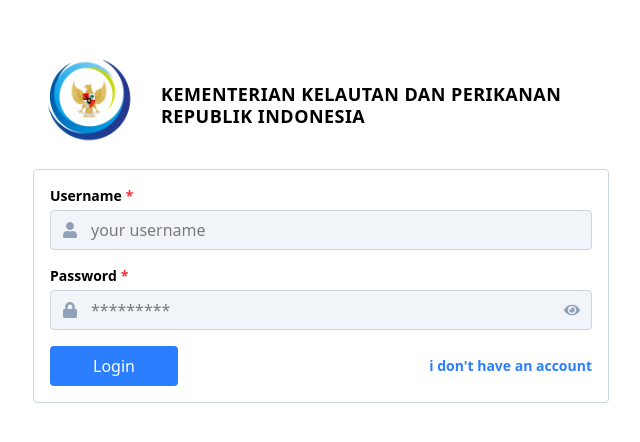
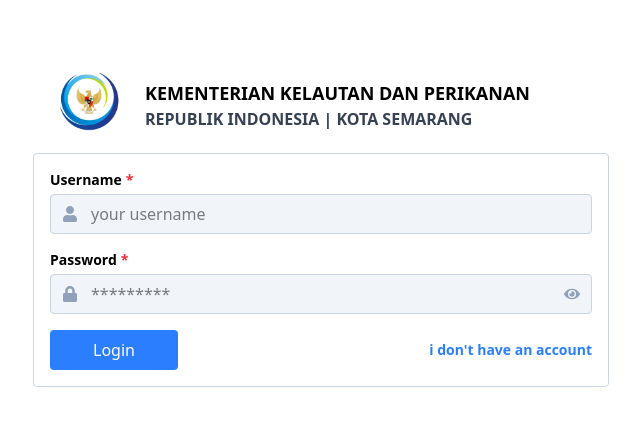
Before and after one commit to yudhaginongpratidina/kkp-semarang, a React (Vite) app: page / in a window 1280 px wide. Shown: the part 174-616 px from the top of the page, without its empty margins (319-959 px from the left). Built offline with nearby package versions, Linux system fonts and the light colour scheme.

Commit message:
update ui auth

```diff
--- a/src/features/History/DetailHistory.tsx
+++ b/src/features/History/DetailHistory.tsx
@@ -57,21 +57,21 @@
                             <div className="flex items-center gap-3">
                                 <MdFingerprint className="w-5 h-5 text-blue-600" />
                                 <div className="flex gap-2">
-                                    <span className="text-sm font-medium text-gray-600 min-w-[120px]">NIK</span>
+                                    <span className="text-sm font-medium text-gray-600 min-w-30">NIK</span>
                                     <span className="text-sm text-gray-800">: 0000000000</span>
                                 </div>
                             </div>
                             <div className="flex items-center gap-3">
                                 <MdPerson className="w-5 h-5 text-blue-600" />
                                 <div className="flex gap-2">
-                                    <span className="text-sm font-medium text-gray-600 min-w-[120px]">Nama Lengkap</span>
+                                    <span className="text-sm font-medium text-gray-600 min-w-30">Nama Lengkap</span>
                                     <span className="text-sm text-gray-800">: Silent Hil</span>
                                 </div>
                             </div>
                             <div className="flex items-center gap-3">
                                 <MdLocationOn className="w-5 h-5 text-blue-600" />
                                 <div className="flex gap-2">
-                                    <span className="text-sm font-medium text-gray-600 min-w-[120px]">Alamat</span>
+                                    <span className="text-sm font-medium text-gray-600 min-w-30">Alamat</span>
                                     <span className="text-sm text-gray-800">: Jln Kenangan</span>
                                 </div>
                             </div>
--- a/src/views/AuthenticationView.tsx
+++ b/src/views/AuthenticationView.tsx
@@ -9,16 +9,18 @@
 
     return (
         <main className="w-full min-h-screen p-4 flex flex-col justify-center items-center gap-2 bg-white">
-            <div className="w-full max-w-xl flex items-center gap-4">
-                <img src="./logo.png" alt="Logo Kementerian" className="w-28 h-28 object-contain" />
-                <div className="flex-1 flex flex-col gap-2">
-                    <h1 className="uppercase text-lg font-bold tracking-wide leading-tight">
+            <div className="w-full max-w-xl flex items-center">
+                <img src="./logo.png" alt="Logo Kementerian" className="w-20 h-20 sm:w-28 sm:h-20 object-contain" />
+                <div className="">
+                    <h1 className="uppercase text-base sm:text-lg font-bold">
                         Kementerian Kelautan dan Perikanan
-                        <br />
-                        Republik Indonesia
                     </h1>
+                    <h2 className="uppercase text-sm sm:text-base font-semibold text-gray-700">
+                        Republik Indonesia | Kota Semarang
+                    </h2>
                 </div>
             </div>
+
             <div className="w-full max-w-xl p-4 border rounded-sm border-slate-300 bg-white">
                 {(location.pathname === "/" || location.pathname === "/login") && <LoginForm />}
                 {location.pathname === "/create-account" && <RegisterForm />}
```
